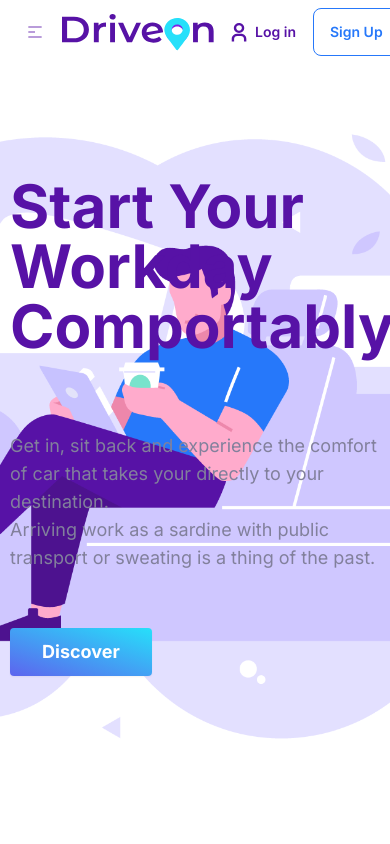
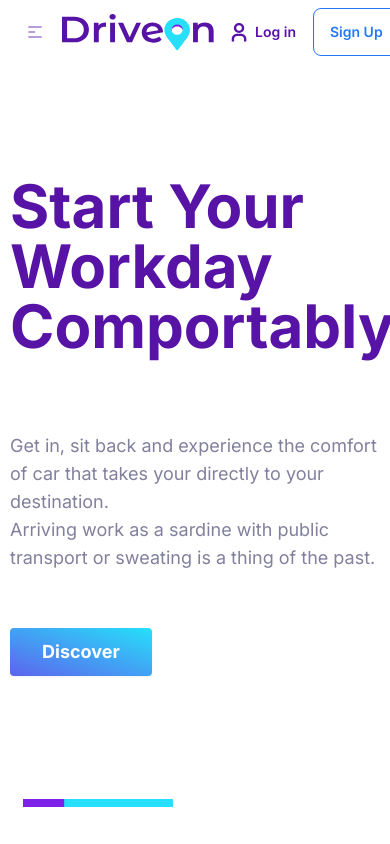
Before and after one commit to gstvcampos/test-tupiniquim, a Next.js app: page / in a window 390 px wide. Shown: the top 844 px of the page. Built offline with nearby package versions, Linux system fonts and the light colour scheme.

Commit message:
feat: welcome responsive

```diff
--- a/components/WelcomeSection.tsx
+++ b/components/WelcomeSection.tsx
@@ -1,16 +1,8 @@
 export default function WelcomeSection() {
   return (
-    <div
-      className="hero"
-      style={{
-        backgroundImage: 'url(banner.png)',
-        backgroundSize: '80vh',
-        backgroundRepeat: 'no-repeat',
-        backgroundPosition: 'center right',
-      }}
-    >
+    <div className="w-full h-[70vh] bg-none md:bg-[url('/banner.png')] bg-right bg-no-repeat bg-contain">
       <div className="mx-auto w-full max-w-screen-2xl px-2.5 md:px-6 h-[90vh]">
-        <div className="w-/3 md:w-1/3 py-28">
+        <div className="md:w-1/3 py-28">
           <h1 className="mb-5 text-6xl font-bold text-primary">
             Start Your Workday Comportably
           </h1>
```
